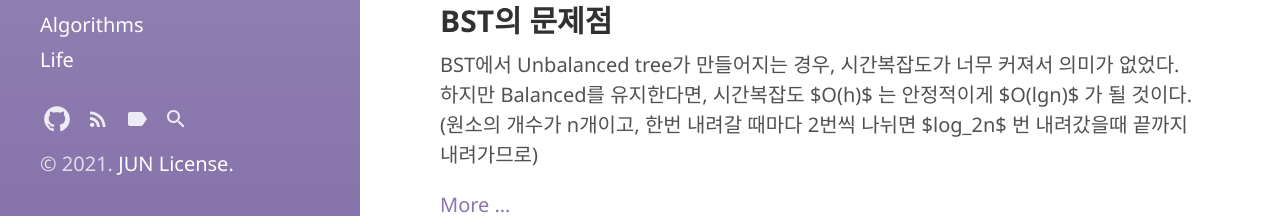
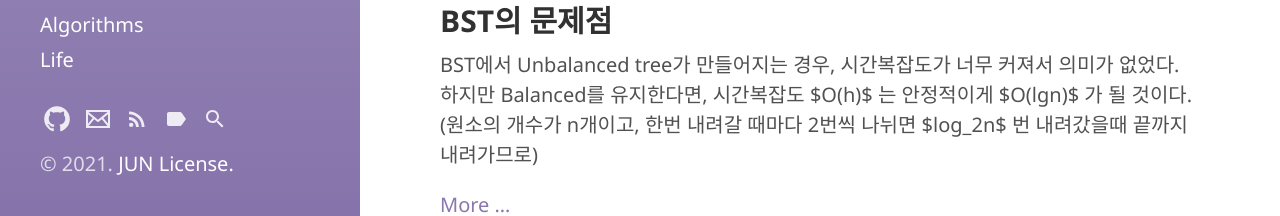
Before and after one commit to yongjulejule/yongjulejule.github.io, a Jekyll site: the page built from index.html, in a window 1280 px wide and 900 px high, scrolled down 531 px. Shown: the part 681-897 px from the top of the window. Built offline with Jekyll 4.4.1, drawn with Linux system fonts in a browser that asks for light colours; formulas are drawn with MathJax 3; the list of posts is cut into pages by our own code.

Commit message:
git mail icon

```diff
--- a/_includes/sidebar-icon-links.html
+++ b/_includes/sidebar-icon-links.html
@@ -3,6 +3,12 @@
        class="icon" title="Github Project" aria-label="Github Project"
        href="https://github.com/chatsh1re">
       {% include svg/github.svg %}
+    </a>
+
+<a id="email-link"
+       class="icon" title="email-link" aria-label="email-link"
+       href="mailto:lyjshow200@gmail.com">
+      {% include svg/email.svg%}
     </a>
 
   <a id="subscribe-link"
```
Also changed, not shown: _includes/svg/email.svg (added), _includes/svg/mail.svg (added).
